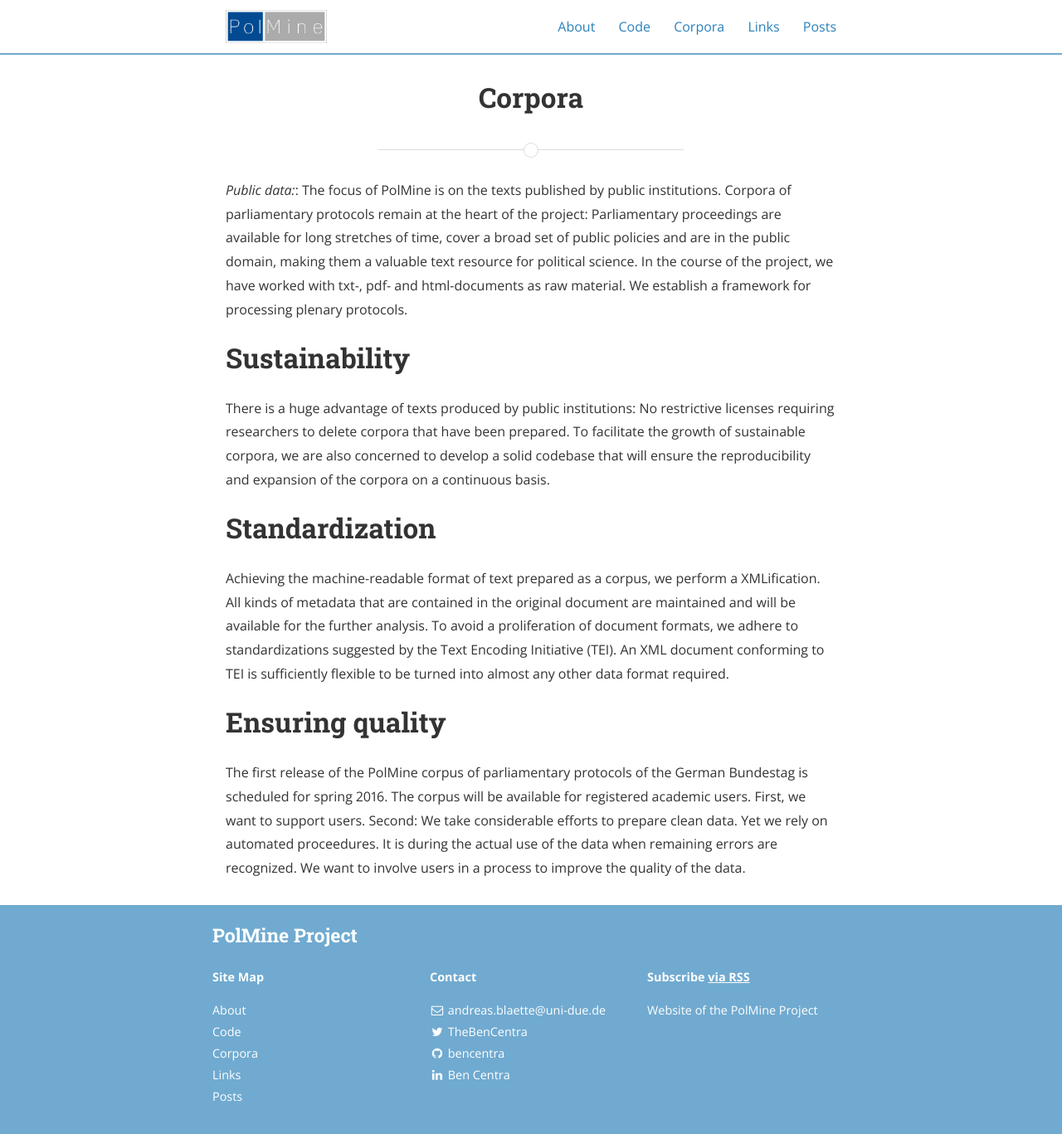
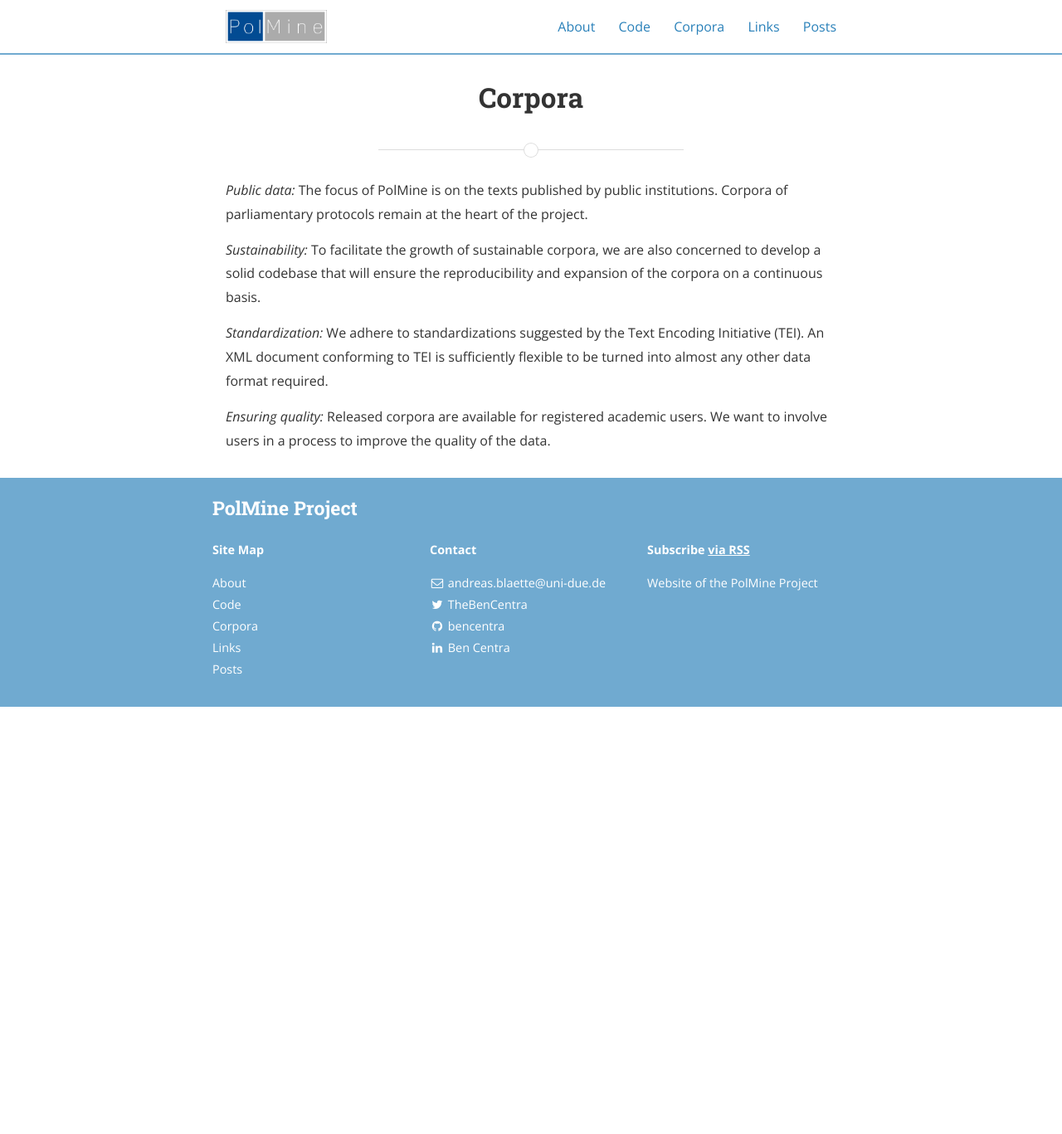
Before and after one commit to ablaette/PolMine.github.io, a Jekyll site: the page built from corpora.md, in a window 1280 px wide. Shown: the whole page at 83% size. Built offline with Jekyll 4.4.1, drawn with Linux system fonts in a browser that asks for light colours; nearby versions of some CDN libraries; a style sheet for code colours, icons or effects is not loaded; after the commit the page ends 900 px from its top, so only the background shows below that.

Commit message:
Update corpora.md

```diff
--- a/corpora.md
+++ b/corpora.md
@@ -4,16 +4,10 @@
 permalink: /corpora/
 ---
 
-*Public data:*: The focus of PolMine is on the texts published by public institutions. Corpora of parliamentary protocols remain at the heart of the project: Parliamentary proceedings are available for long stretches of time, cover a broad set of public policies and are in the public domain, making them a valuable text resource for political science. In the course of the project, we have worked with txt-, pdf- and html-documents as raw material. We establish a framework for processing plenary protocols.
+*Public data:* The focus of PolMine is on the texts published by public institutions. Corpora of parliamentary protocols remain at the heart of the project.
 
-# Sustainability
+*Sustainability:* To facilitate the growth of sustainable corpora, we are also concerned to develop a solid codebase that will ensure the reproducibility and expansion of the corpora on a continuous basis.
 
-There is a huge advantage of texts produced by public institutions: No restrictive licenses requiring researchers to delete corpora that have been prepared. To facilitate the growth of sustainable corpora, we are also concerned to develop a solid codebase that will ensure the reproducibility and expansion of the corpora on a continuous basis.
+*Standardization:* We adhere to standardizations suggested by the Text Encoding Initiative (TEI). An XML document conforming to TEI is sufficiently flexible to be turned into almost any other data format required.
 
-# Standardization
-
-Achieving the machine-readable format of text prepared as a corpus, we perform a XMLification. All kinds of metadata that are contained in the original document are maintained and will be available for the further analysis. To avoid a proliferation of document formats, we adhere to standardizations suggested by the Text Encoding Initiative (TEI). An XML document conforming to TEI is sufficiently flexible to be turned into almost any other data format required.
-
-# Ensuring quality
-
-The first release of the PolMine corpus of parliamentary protocols of the German Bundestag is scheduled for spring 2016. The corpus will be available for registered academic users. First, we want to support users. Second:  We take considerable efforts to prepare clean data. Yet we rely on automated proceedures. It is during the actual use of the data when remaining errors are recognized. We want to involve users in a process to improve the quality of the data.
+*Ensuring quality:* Released corpora are available for registered academic users. We want to involve users in a process to improve the quality of the data.
```
